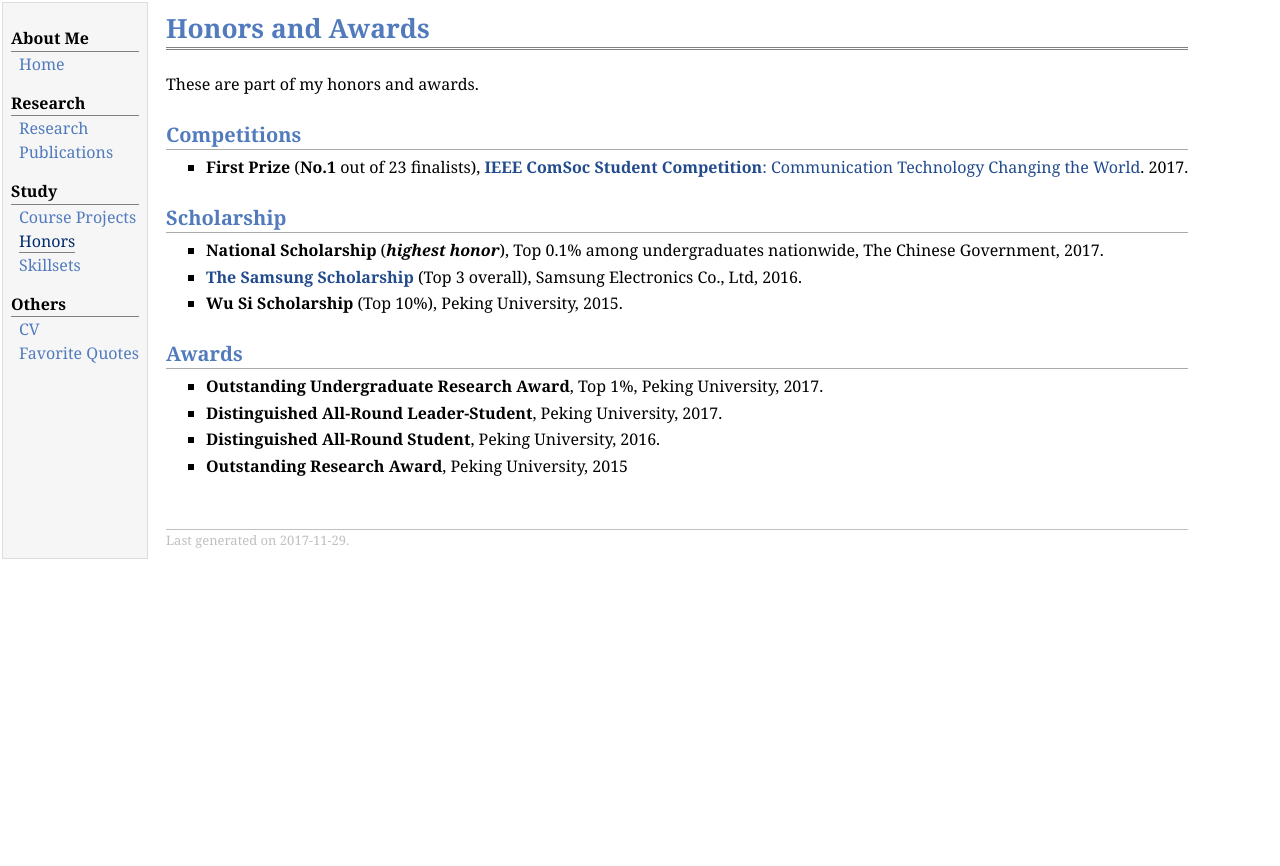
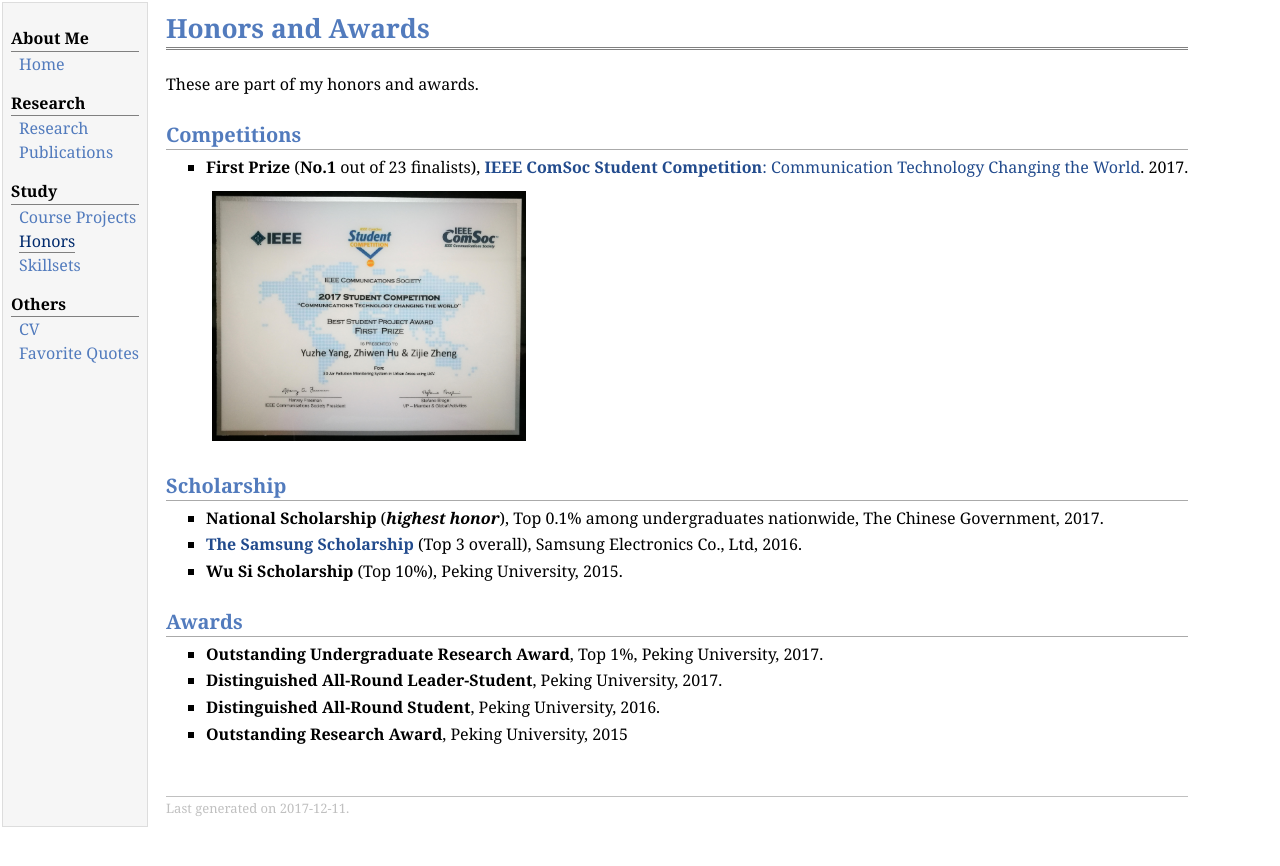
Before and after one commit to YyzHarry/Personal-Website, a Jekyll site: the page honor.html, which Jekyll copies as it is, in a window 1280 px wide. Shown: the top 866 px of the page. Built offline with Jekyll 4.4.1, drawn with Linux system fonts in a browser that asks for light colours.

Commit message:
Update honor.html

```diff
--- a/honor.html
+++ b/honor.html
@@ -34,6 +34,8 @@
 <li><p><b>First Prize</b> (<b>No.1</b> out of 23 finalists), <a href="http://www.comsoc.org/2017-ieee-comsoc-student-competition-winners"><b>IEEE ComSoc Student Competition</b>: Communication Technology Changing the World</a>. 2017.</p>
 </li>
 </ul>
+&nbsp;&nbsp;&nbsp;&nbsp;&nbsp;&nbsp;&nbsp;&nbsp;&nbsp;&nbsp;
+<img src="static/ComSoc_Competition.jpg" height="250px">
 <h2>Scholarship</h2>
 <ul>
 <li><p><b>National Scholarship</b> (<i><b>highest honor</b></i>), Top 0.1% among undergraduates nationwide, The Chinese Government, 2017.</p>
@@ -56,7 +58,7 @@
 </ul>
 <div id="footer">
 <div id="footer-text">
-Last generated on 2017-11-29.
+Last generated on 2017-12-11.
 </div>
 </div>
 </td>
```
